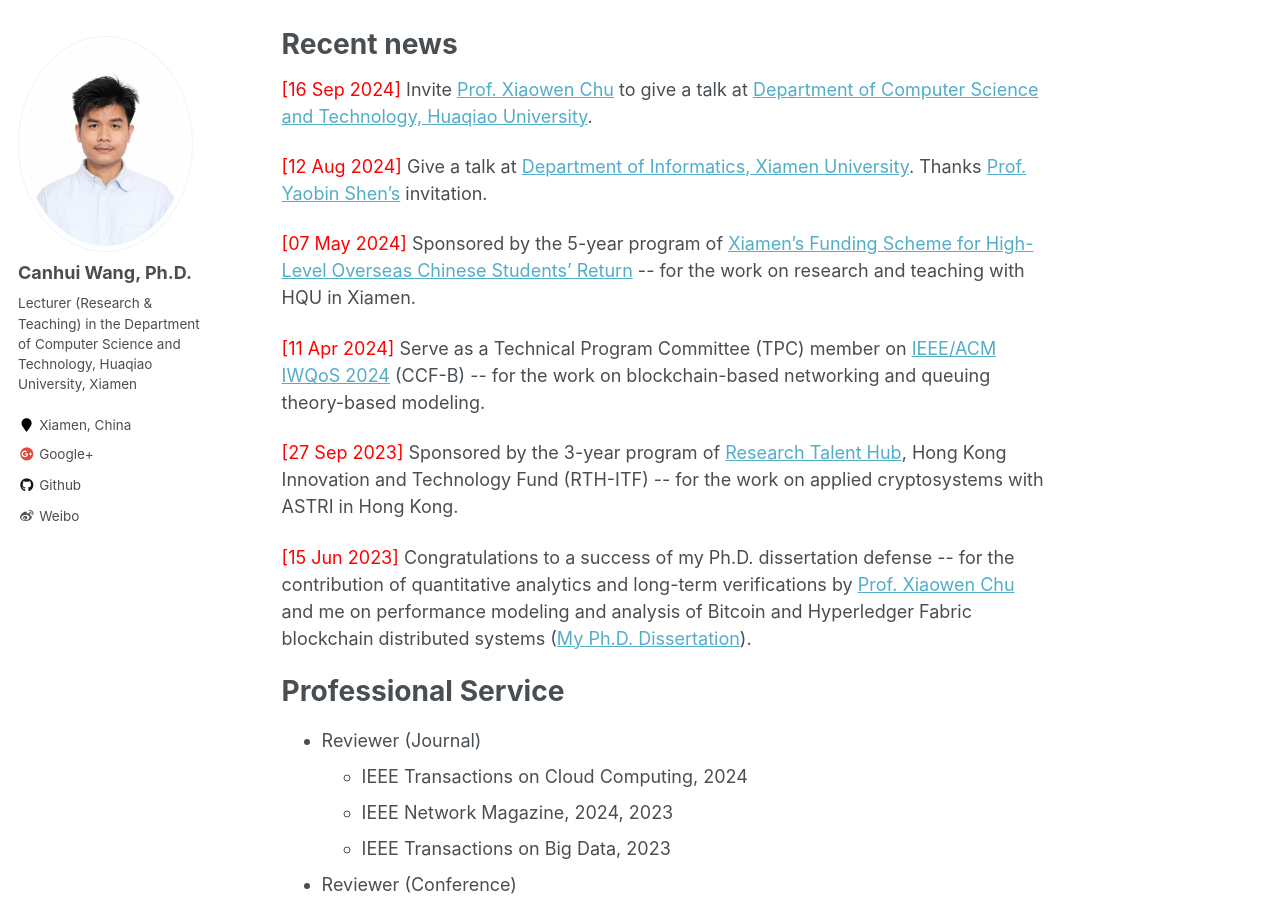
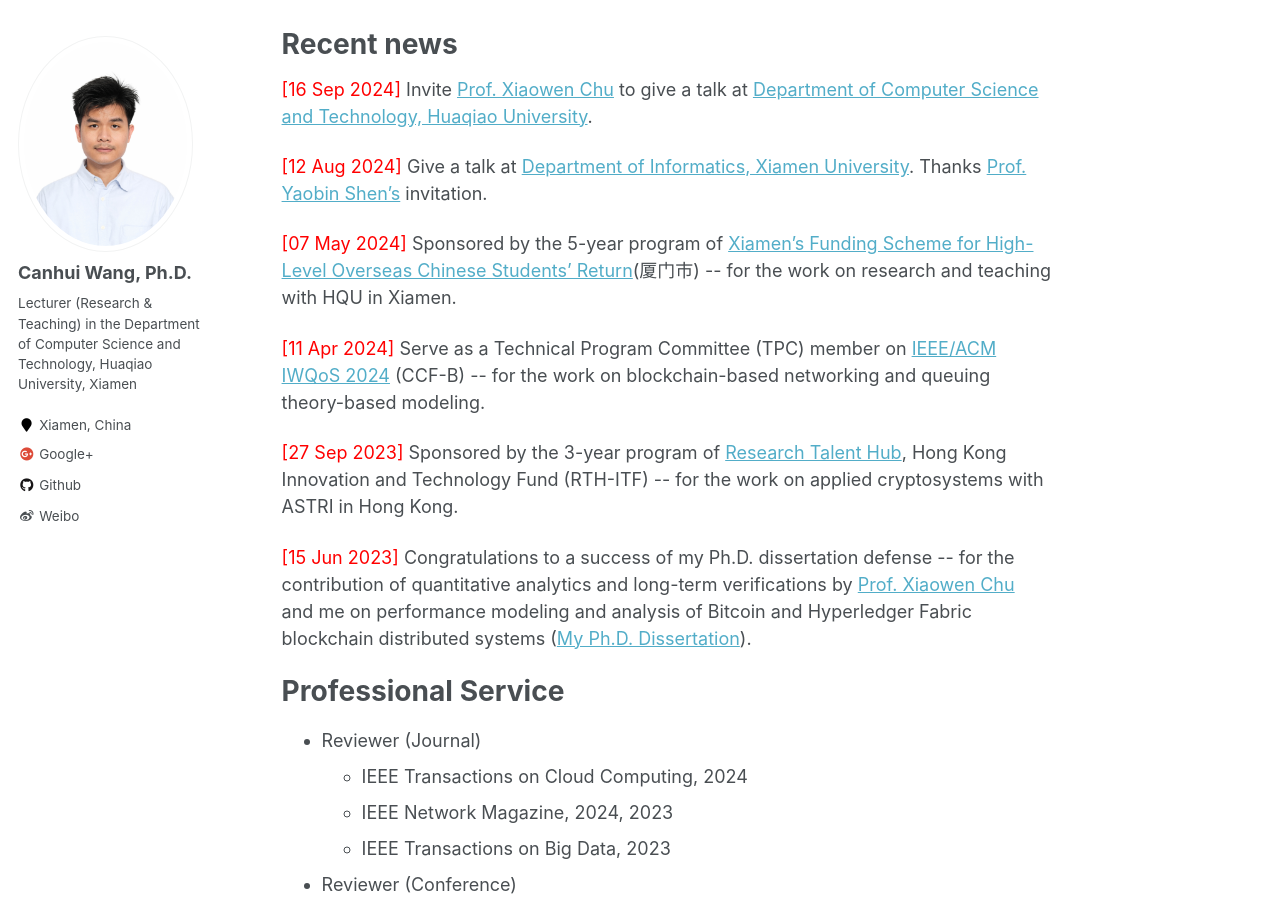
Before and after one commit to Canhui/canhui.github.io, a Jekyll site: the page built from _pages/about.md, in a window 1280 px wide and 900 px high, scrolled down 686 px. Built offline with Jekyll 4.4.1, drawn with Linux system fonts in a browser that asks for light colours.

Commit message:
Update about.md

```diff
--- a/_pages/about.md
+++ b/_pages/about.md
@@ -22,7 +22,7 @@ Recent news
 
 <span style="color:red"> \[12 Aug 2024\] </span> Give a talk at [Department of Informatics, Xiamen University](https://informatics.xmu.edu.cn/index.htm). Thanks [Prof. Yaobin Shen's](https://sites.google.com/view/yaobin) invitation.
 
-<span style="color:red"> \[07 May 2024\] </span> Sponsored by the 5-year program of [Xiamen's Funding Scheme for High-Level Overseas Chinese Students' Return](http://hrss.xm.gov.cn) -\- for the work on research and teaching with HQU in Xiamen.
+<span style="color:red"> \[07 May 2024\] </span> Sponsored by the 5-year program of [Xiamen's Funding Scheme for High-Level Overseas Chinese Students' Return](http://hrss.xm.gov.cn)(厦门市) -\- for the work on research and teaching with HQU in Xiamen.
 
 <span style="color:red"> \[11 Apr 2024\] </span> Serve as a Technical Program Committee (TPC) member on [IEEE/ACM IWQoS 2024](https://iwqos2024.ieee-iwqos.org/committees/technical-program-committee) (CCF-B) -\- for the work on blockchain-based networking and queuing theory-based modeling.
 
```
